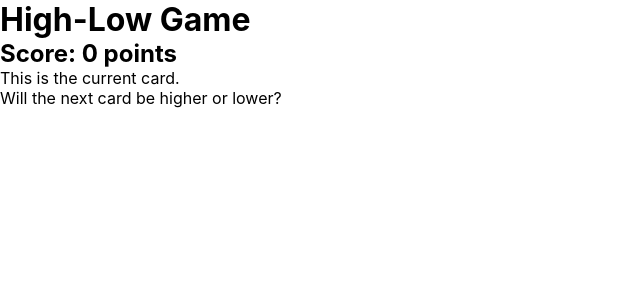
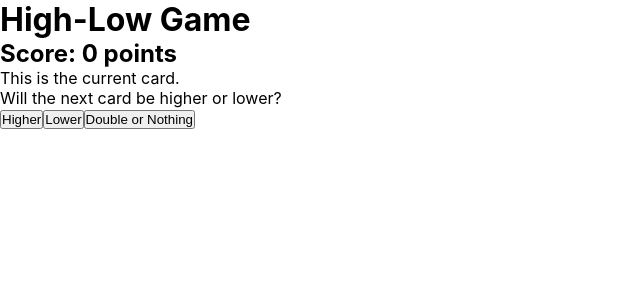
Before and after one commit to franco-ortega/ti-high-low, a React (Create React App) app: page / in a window 1280 px wide. Shown: the top 300 px of the page, without its empty margins (0-640 px from the left). Built offline with nearby package versions, Linux system fonts and the light colour scheme.

Commit message:
add initial components for Higher, Lower, and Double buttons

```diff
--- a/src/App.js
+++ b/src/App.js
@@ -78,6 +78,24 @@ const Scoreboard = ({ score = 0 }) => {
     )
   }
 
+  const HigherButton = () => {
+    return (
+      <button>Higher</button>
+    )
+  }
+
+  const LowerButton = () => {
+    return (
+      <button>Lower</button>
+    )
+  }
+
+  const DoubleButton = () => {
+    return (
+      <button>Double or Nothing</button>
+    )
+  }
+
 
 
   return (
@@ -85,6 +103,9 @@ const Scoreboard = ({ score = 0 }) => {
       <h1>High-Low Game</h1>
       <Scoreboard />
       <CurrentCard />
+      <HigherButton />
+      <LowerButton />
+      <DoubleButton />
 
     </div>
   );
```
